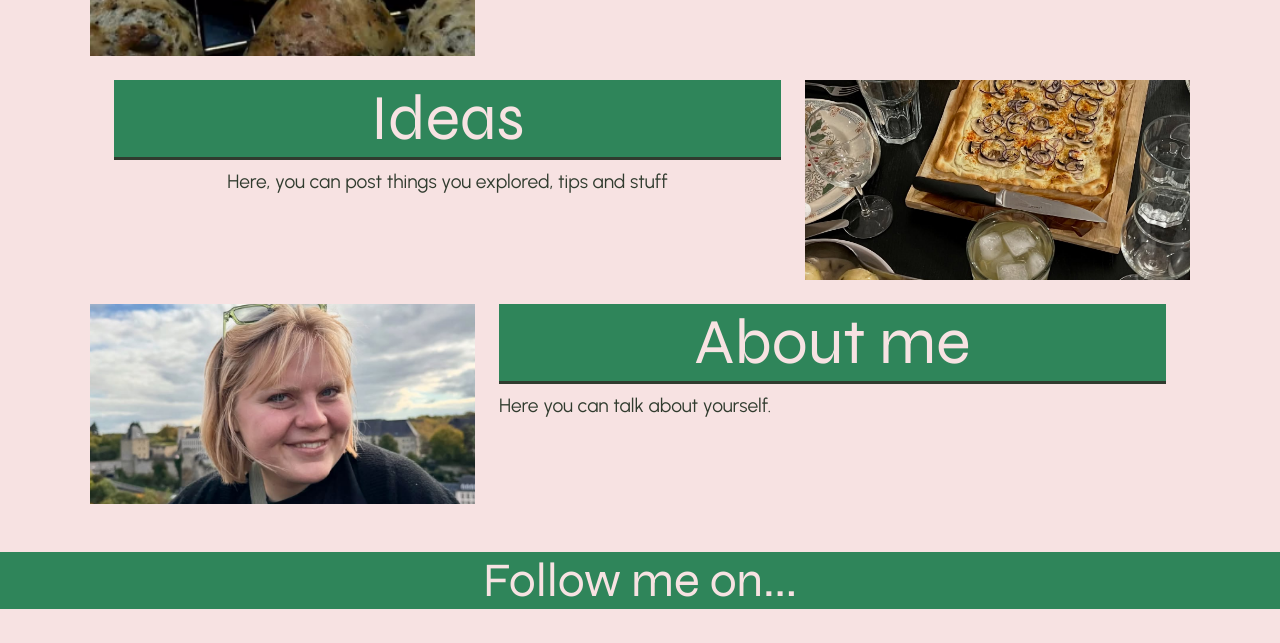
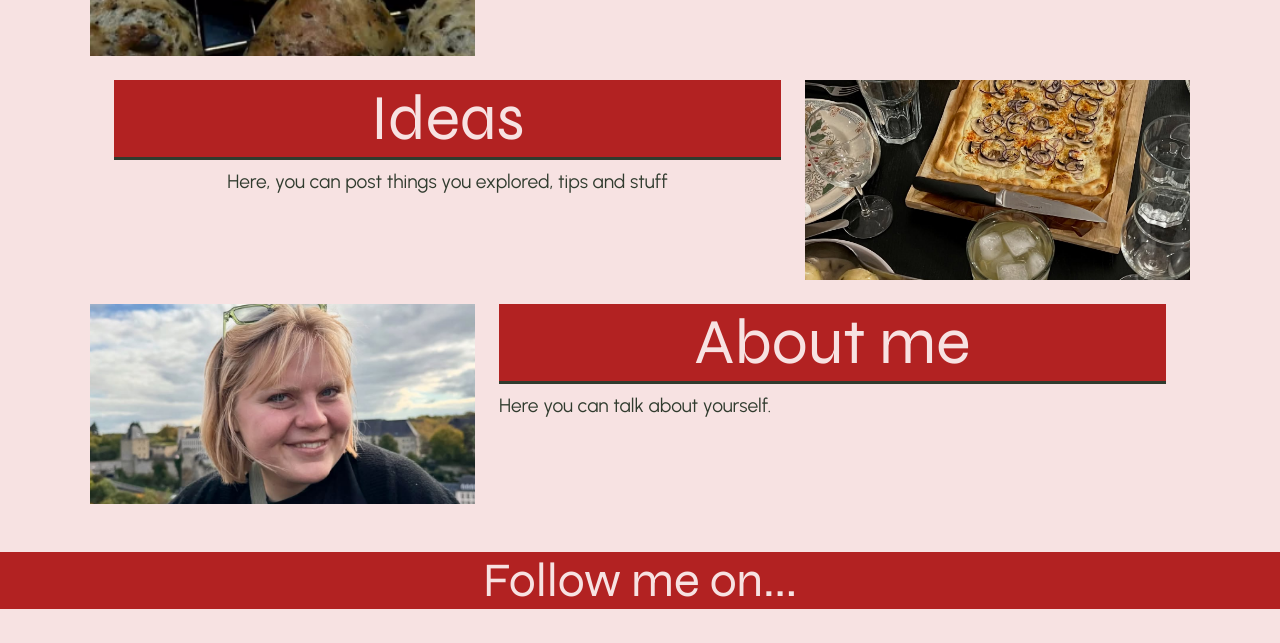
Before and after one commit to gabperro/gulerodslaks, an Eleventy site: page index.html in a window 1280 px wide. Shown: the part 755-1398 px from the top of the page. Built offline with nearby package versions, Linux system fonts and the light colour scheme; Eleventy itself is replaced by a stand-in of ours; files that its build step writes are made by us from their sources; a web font is replaced by a local one.

```diff
--- a/css/style.css
+++ b/css/style.css
@@ -7,7 +7,7 @@
   /* Palette */
   --warm-white: #f7e2e2;
   --oat: #f7e2e2;
-  --tomato-primary: #2f855a;
+  --tomato-primary: #B22222;
   --sage-green: #879f77A;
   --olive-green: #303B2E;
   --pale-olive: #D5D5B7;
```
